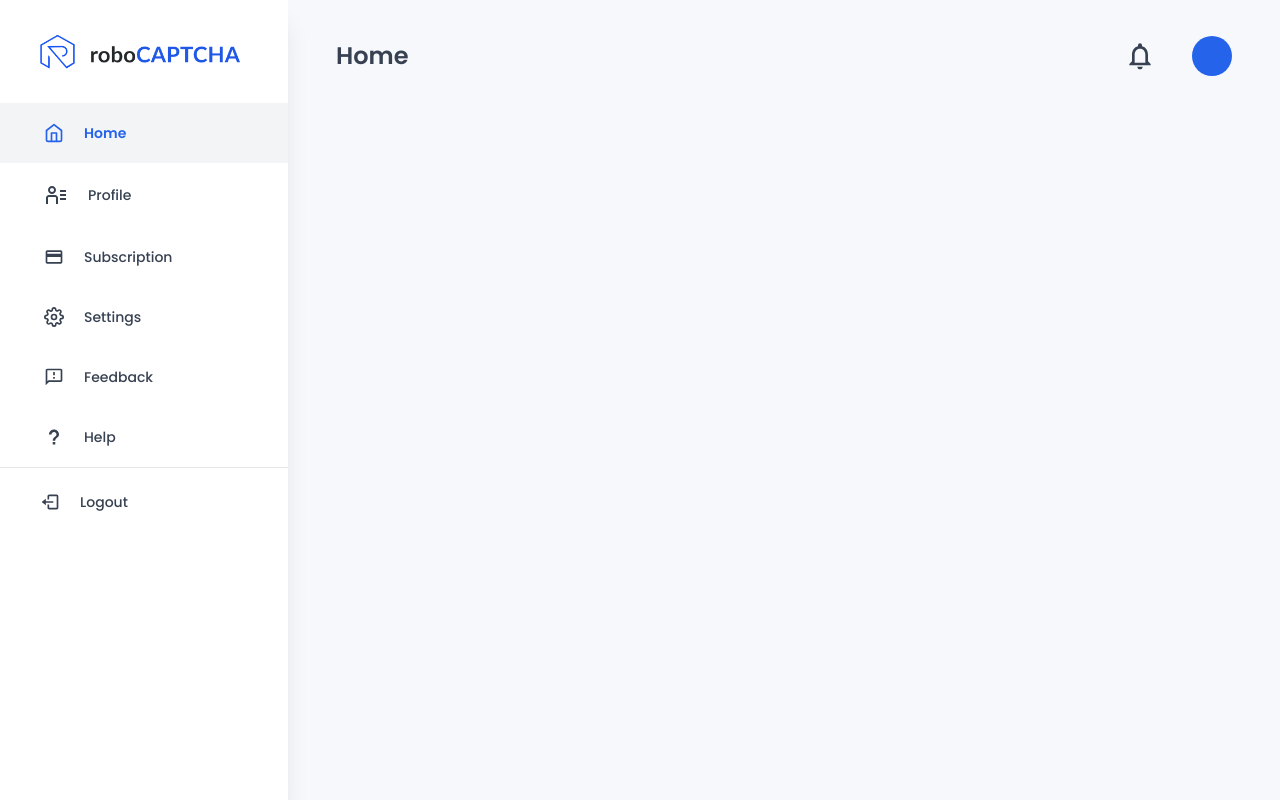
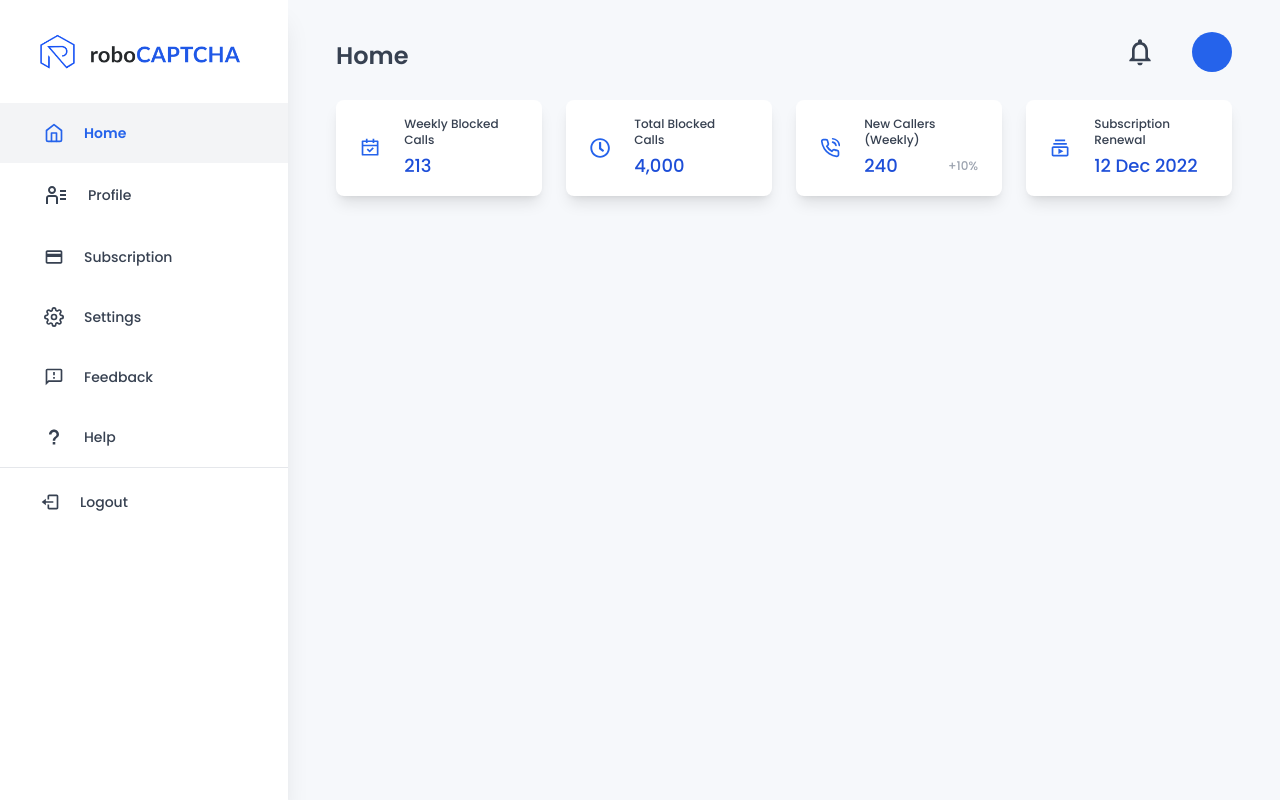
Before and after one commit to phomies/robocaptcha-frontend, a Next.js app: page /home in a window 1280 px wide. Built offline with nearby package versions, Linux system fonts and the light colour scheme.

Commit message:
Add home items

```diff
--- /dev/null
+++ b/components/home/HomeItem.tsx
@@ -0,0 +1,35 @@
+import { ReactElement } from "react";
+
+interface Props {
+  title: string
+  stats: string
+  increase?: Number
+  icon: ReactElement
+}
+
+function HomeItem(props: Props) {
+  return (
+    <div className="bg-white shadow-lg rounded-lg w-full flex py-4 px-6 items-center gap-x-6">
+      {props.icon}
+      <div className="w-full flex flex-col gap-y-1">
+        <h2 className="text-xs font-poppins-medium">
+          {props.title}
+        </h2>
+        <div className="w-full flex items-center justify-between">
+          <h2 className="text-blue-700 text-lg">
+            {props.stats}
+          </h2>
+          {
+            props.increase &&
+            <h3 className="text-gray-400 text-xs">
+              {props.increase > 0 ? `+${props.increase}%` : `${props.increase}%`}
+            </h3>
+          }
+        </div>
+
+      </div>
+    </div>
+  );
+}
+
+export default HomeItem;
--- a/components/Layout.tsx
+++ b/components/layout/Layout.tsx
@@ -56,7 +56,7 @@ function Layout(props: Props) {
       <div className="ml-72 bg-background1 w-full">
         <div className="z-40 sticky top-0 px-12 pt-9 justify-between flex items-center">
           <h1 className="font-poppins-semibold text-secondary text-2xl">{title}</h1>
-          <div className="flex items-center gap-x-9">
+          <div className="flex items-center gap-x-9 -mt-1 mb-1">
             <MdNotificationsNone className="h-8 w-8 text-gray-700 hover:text-blue-600 cursor-pointer" />
             <div className="w-10 h-10 bg-blue-600 rounded-full" />
           </div>
--- a/components/LayoutItem.tsx
+++ b/components/layout/LayoutItem.tsx
@@ -8,11 +8,11 @@ interface Props {
 
 function LayoutItem(props: Props) {
   const router = useRouter();
-  const focused = router.pathname !== "" && router.pathname.includes(props.title.toLowerCase());
+  const focused = router.pathname == `/${props.title.toLowerCase()}`;
 
   return (
     <button onClick={() => router.push(`/${props.title.toLowerCase()}`)}
-      className={`w-full px-10 flex items-center py-5 text-base gap-5 hover:bg-gray-100 hover:text-blue-600 border-l-4 border-transparent hover:font-poppins-semibold hover:border-blue-600 ${focused && "border-l-4 bg-gray-100 text-blue-600 border-blue-600 font-poppins-semibold"}`}
+      className={`w-full px-10 flex items-center py-5 text-base gap-5 hover:bg-gray-100 hover:text-blue-600 border-l-4 border-transparent hover:font-poppins-semibold hover:border-blue-600 ${focused && "bg-gray-100 text-blue-600 border-blue-600 font-poppins-semibold"}`}
     >
       {props.icon}
       <div className="text-sm">{props.title}</div>
--- a/pages/feedback.tsx
+++ b/pages/feedback.tsx
@@ -1,4 +1,4 @@
-import Layout from "../components/Layout";
+import Layout from "../components/layout/Layout";
 
 function Feedback() {
   return (
--- a/pages/help.tsx
+++ b/pages/help.tsx
@@ -1,4 +1,4 @@
-import Layout from "../components/Layout";
+import Layout from "../components/layout/Layout";
 
 function Help() {
   return (
--- a/pages/home.tsx
+++ b/pages/home.tsx
@@ -1,10 +1,20 @@
-import Layout from "../components/Layout";
+import Layout from "../components/layout/Layout";
+import HomeItem from "../components/home/HomeItem";
+import { RiCalendarCheckLine } from "react-icons/ri";
+import { FaRegClock } from "react-icons/fa";
+import { FiPhoneCall } from "react-icons/fi";
+import { MdOutlineSubscriptions } from "react-icons/md";
 
 function Home() {
   return (
     <Layout>
-      <div className="flex gap-x-4 px-9 py-6">
-
+      <div className="w-full px-12 py-6">
+        <div className="flex w-full gap-x-6">
+          <HomeItem title="Weekly Blocked Calls" stats="213" icon={<RiCalendarCheckLine className="text-blue-600 h-7 w-7" />} />
+          <HomeItem title="Total Blocked Calls" stats="4,000" icon={<FaRegClock className="text-blue-600 h-7 w-7" />} />
+          <HomeItem title="New Callers (Weekly)" stats="240" increase={10} icon={<FiPhoneCall className="text-blue-600 h-7 w-7" />} />
+          <HomeItem title="Subscription Renewal" stats="12 Dec 2022" icon={<MdOutlineSubscriptions className="text-blue-600 h-7 w-7" />} />
+        </div>
       </div>
     </Layout>
   );
--- a/pages/profile.tsx
+++ b/pages/profile.tsx
@@ -1,4 +1,4 @@
-import Layout from "../components/Layout";
+import Layout from "../components/layout/Layout";
 
 function Profile() {
   return (
--- a/pages/settings.tsx
+++ b/pages/settings.tsx
@@ -1,4 +1,4 @@
-import Layout from "../components/Layout";
+import Layout from "../components/layout/Layout";
 
 function Settings() {
   return (
--- a/pages/subscription.tsx
+++ b/pages/subscription.tsx
@@ -1,4 +1,4 @@
-import Layout from "../components/Layout";
+import Layout from "../components/layout/Layout";
 
 function Subscription() {
   return (
```
